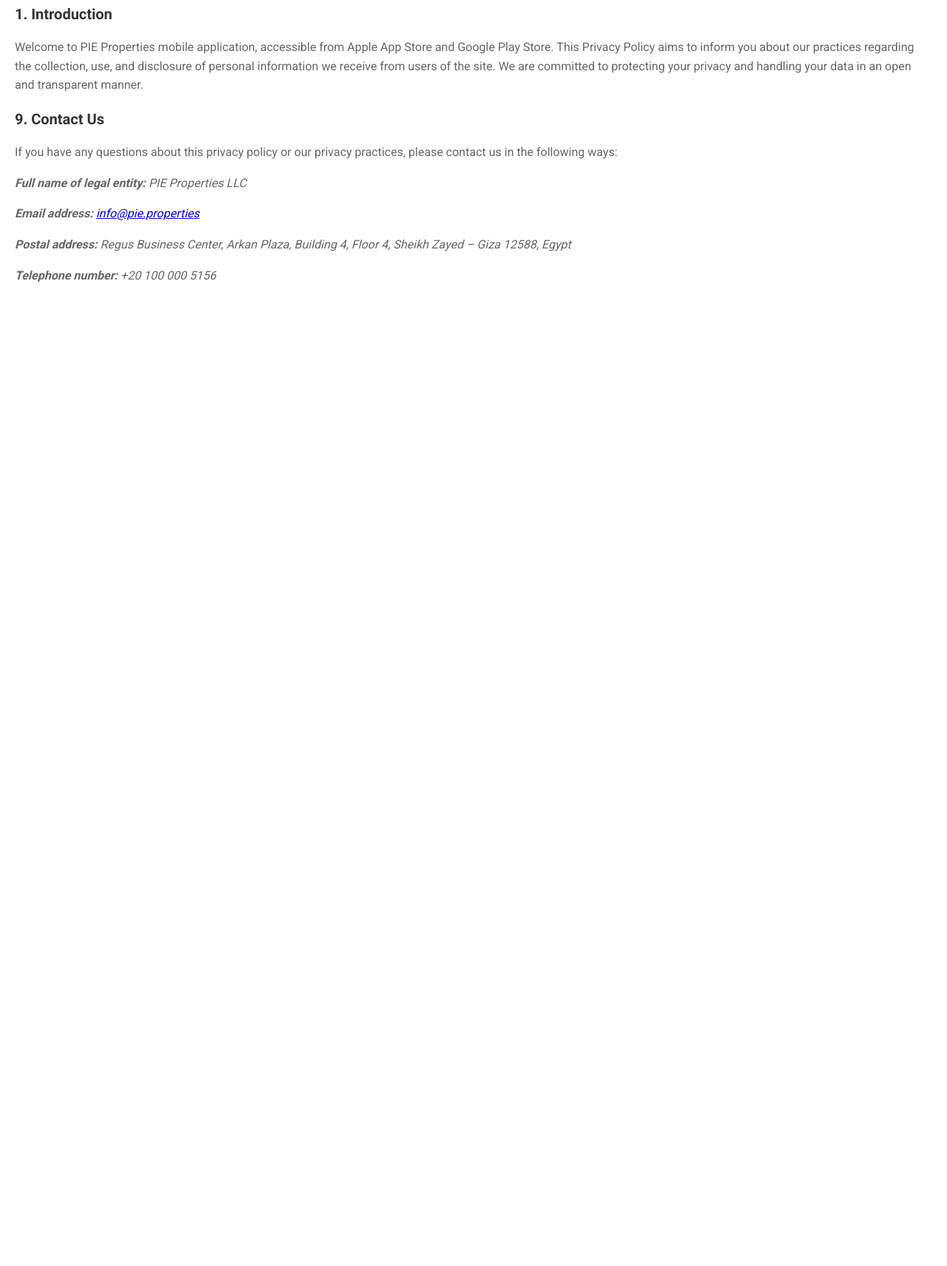
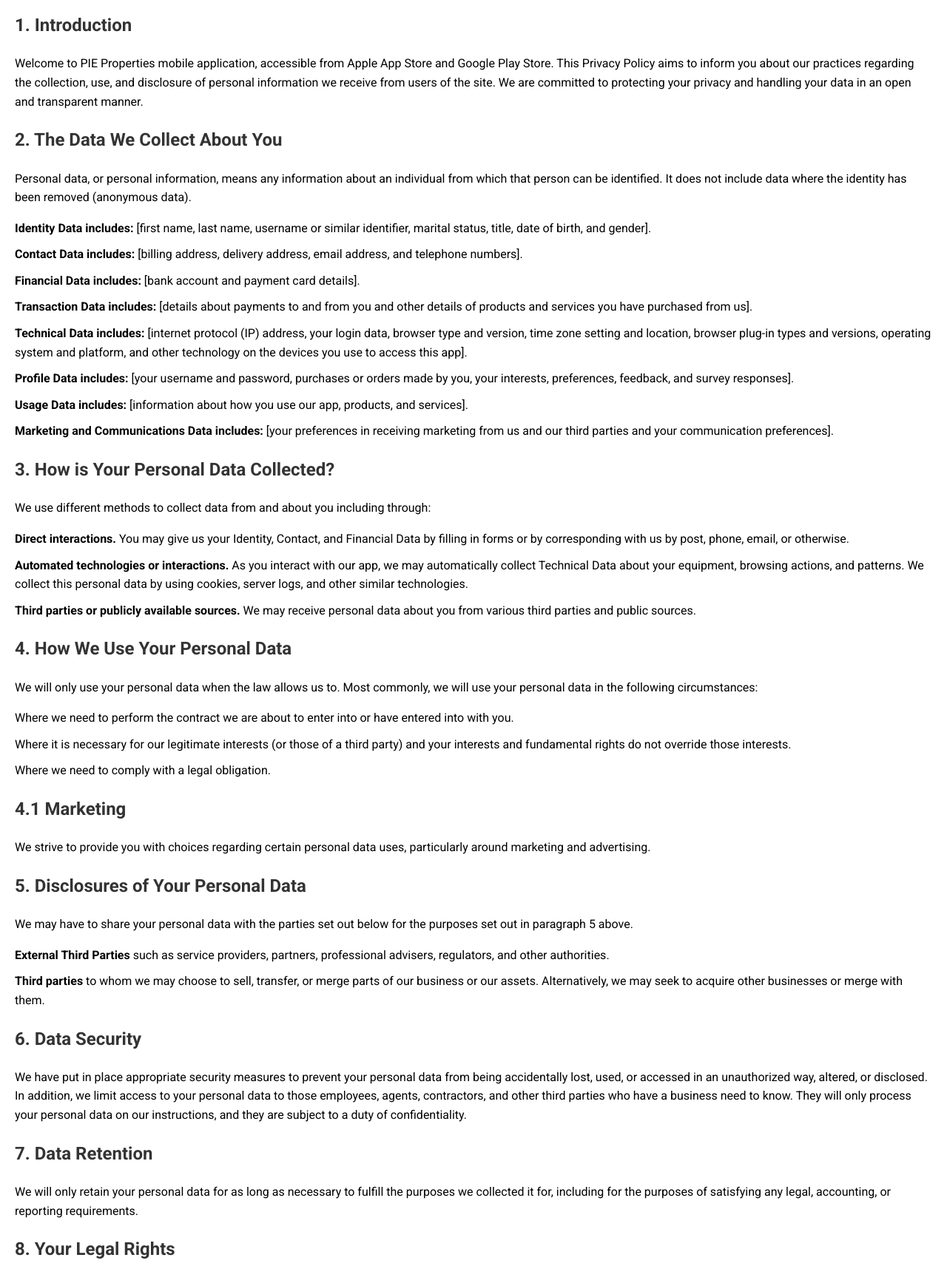
Before and after one commit to pieproperties/app-privacy, a plain HTML site: page index.html in a window 1280 px wide. Shown: the part 114-1826 px from the top of the page at 74% size. Before the commit the page ends 800 px from the top, so only its background shows below. Drawn offline with Linux system fonts and the light colour scheme.

Commit message:
Update index.html

```diff
--- a/index.html
+++ b/index.html
@@ -4,7 +4,7 @@
 <head>
     <meta charset="UTF-8">
     <meta name="viewport" content="width=device-width, initial-scale=1.0">
-    <title>Privacy Policy - PIE Properties LLC</title>
+    <title>Privacy Policy for PIE Properties LLC</title>
     <link rel="stylesheet" href="https://fonts.googleapis.com/css2?family=Roboto:wght@400;700&display=swap">
     <style>
         body {
@@ -13,19 +13,34 @@
             margin: 20px;
         }
 
-        h1 {
-            font-size: 24px;
+        h1, h2 {
             color: #333;
         }
 
+        h1 {
+            font-size: 28px;
+        }
+
         h2 {
-            font-size: 20px;
-            color: #333;
+            font-size: 24px;
+            margin-top: 20px;
         }
 
         p {
-            font-size: 16px;
-            color: #666;
+            margin-bottom: 15px;
+        }
+
+        ul {
+            list-style-type: none;
+            padding: 0;
+        }
+
+        li {
+            margin-bottom: 10px;
+        }
+
+        address {
+            margin-top: 20px;
         }
     </style>
 </head>
@@ -37,13 +52,67 @@
     <h2>1. Introduction</h2>
     <p>Welcome to PIE Properties mobile application, accessible from Apple App Store and Google Play Store. This Privacy Policy aims to inform you about our practices regarding the collection, use, and disclosure of personal information we receive from users of the site. We are committed to protecting your privacy and handling your data in an open and transparent manner.</p>
 
-    <!-- ... (rest of the content) ... -->
+    <h2>2. The Data We Collect About You</h2>
+    <p>Personal data, or personal information, means any information about an individual from which that person can be identified. It does not include data where the identity has been removed (anonymous data).</p>
+    <ul>
+        <li><strong>Identity Data includes:</strong> [first name, last name, username or similar identifier, marital status, title, date of birth, and gender].</li>
+        <li><strong>Contact Data includes:</strong> [billing address, delivery address, email address, and telephone numbers].</li>
+        <li><strong>Financial Data includes:</strong> [bank account and payment card details].</li>
+        <li><strong>Transaction Data includes:</strong> [details about payments to and from you and other details of products and services you have purchased from us].</li>
+        <li><strong>Technical Data includes:</strong> [internet protocol (IP) address, your login data, browser type and version, time zone setting and location, browser plug-in types and versions, operating system and platform, and other technology on the devices you use to access this app].</li>
+        <li><strong>Profile Data includes:</strong> [your username and password, purchases or orders made by you, your interests, preferences, feedback, and survey responses].</li>
+        <li><strong>Usage Data includes:</strong> [information about how you use our app, products, and services].</li>
+        <li><strong>Marketing and Communications Data includes:</strong> [your preferences in receiving marketing from us and our third parties and your communication preferences].</li>
+    </ul>
+
+    <h2>3. How is Your Personal Data Collected?</h2>
+    <p>We use different methods to collect data from and about you including through:</p>
+    <ul>
+        <li><strong>Direct interactions.</strong> You may give us your Identity, Contact, and Financial Data by filling in forms or by corresponding with us by post, phone, email, or otherwise.</li>
+        <li><strong>Automated technologies or interactions.</strong> As you interact with our app, we may automatically collect Technical Data about your equipment, browsing actions, and patterns. We collect this personal data by using cookies, server logs, and other similar technologies.</li>
+        <li><strong>Third parties or publicly available sources.</strong> We may receive personal data about you from various third parties and public sources.</li>
+    </ul>
+
+    <h2>4. How We Use Your Personal Data</h2>
+    <p>We will only use your personal data when the law allows us to. Most commonly, we will use your personal data in the following circumstances:</p>
+    <ul>
+        <li>Where we need to perform the contract we are about to enter into or have entered into with you.</li>
+        <li>Where it is necessary for our legitimate interests (or those of a third party) and your interests and fundamental rights do not override those interests.</li>
+        <li>Where we need to comply with a legal obligation.</li>
+    </ul>
+
+    <h2>4.1 Marketing</h2>
+    <p>We strive to provide you with choices regarding certain personal data uses, particularly around marketing and advertising.</p>
+
+    <h2>5. Disclosures of Your Personal Data</h2>
+    <p>We may have to share your personal data with the parties set out below for the purposes set out in paragraph 5 above.</p>
+    <ul>
+        <li><strong>External Third Parties</strong> such as service providers, partners, professional advisers, regulators, and other authorities.</li>
+        <li><strong>Third parties</strong> to whom we may choose to sell, transfer, or merge parts of our business or our assets. Alternatively, we may seek to acquire other businesses or merge with them.</li>
+    </ul>
+
+    <h2>6. Data Security</h2>
+    <p>We have put in place appropriate security measures to prevent your personal data from being accidentally lost, used, or accessed in an unauthorized way, altered, or disclosed. In addition, we limit access to your personal data to those employees, agents, contractors, and other third parties who have a business need to know. They will only process your personal data on our instructions, and they are subject to a duty of confidentiality.</p>
+
+    <h2>7. Data Retention</h2>
+    <p>We will only retain your personal data for as long as necessary to fulfill the purposes we collected it for, including for the purposes of satisfying any legal, accounting, or reporting requirements.</p>
+
+    <h2>8. Your Legal Rights</h2>
+    <p>Under certain circumstances, you have rights under data protection laws in relation to your personal data. These include the right to:</p>
+    <ul>
+        <li>Request access to your personal data.</li>
+        <li>Request correction of your personal data.</li>
+        <li>Request erasure of your personal data.</li>
+        <li>Object to processing of your personal data.</li>
+        <li>Request restriction of processing your personal data.</li>
+        <li>Request transfer of your personal data.</li>
+        <li>Right to withdraw consent.</li>
+    </ul>
 
     <h2>9. Contact Us</h2>
-    <p>If you have any questions about this privacy policy or our privacy practices, please contact us in the following ways:</p>
     <address>
         <p><strong>Full name of legal entity:</strong> PIE Properties LLC</p>
-        <p><strong>Email address:</strong> <a href="mailto:info@pie.properties">info@pie.properties</a></p>
+        <p><strong>Email address:</strong> info@pie.properties</p>
         <p><strong>Postal address:</strong> Regus Business Center, Arkan Plaza, Building 4, Floor 4, Sheikh Zayed – Giza 12588, Egypt</p>
         <p><strong>Telephone number:</strong> +20 100 000 5156</p>
     </address>
```
